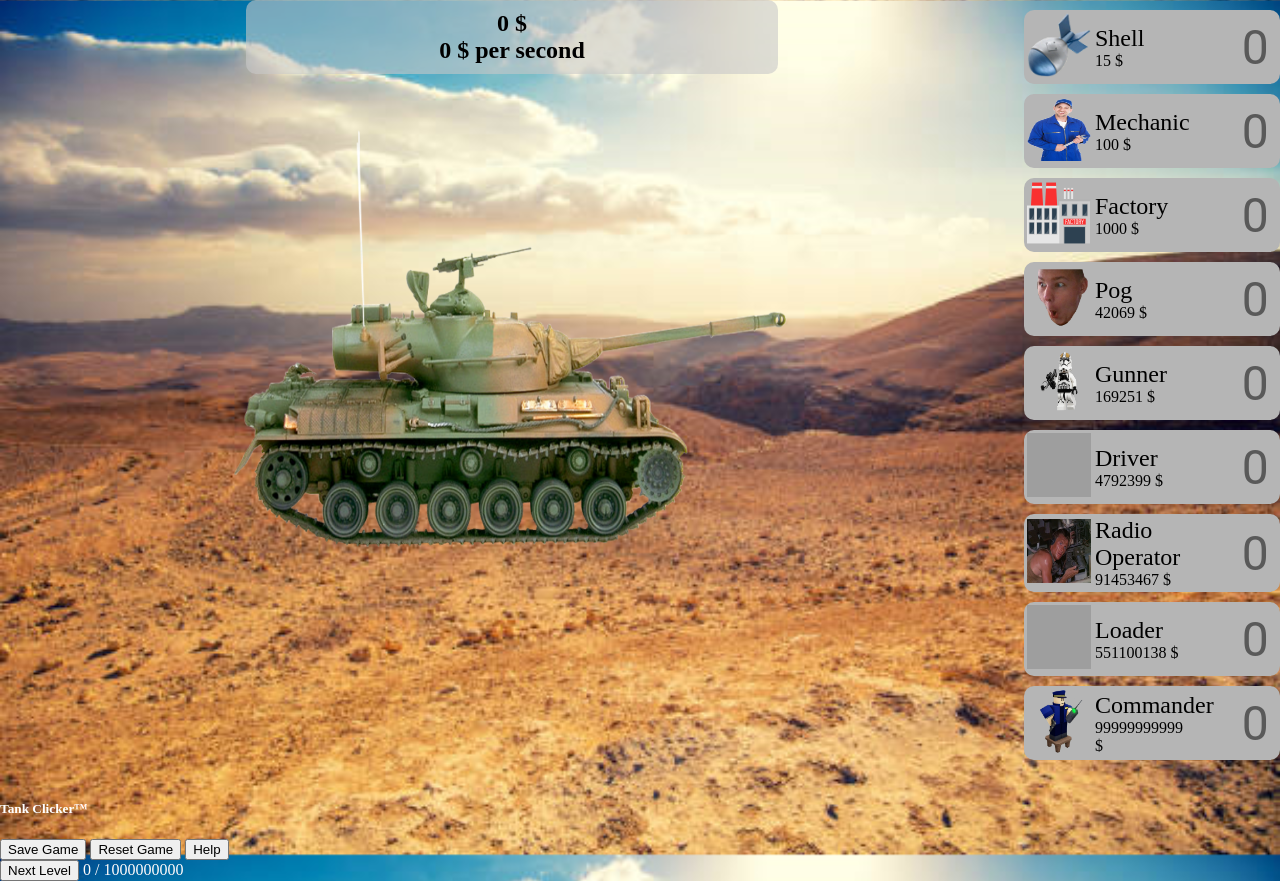
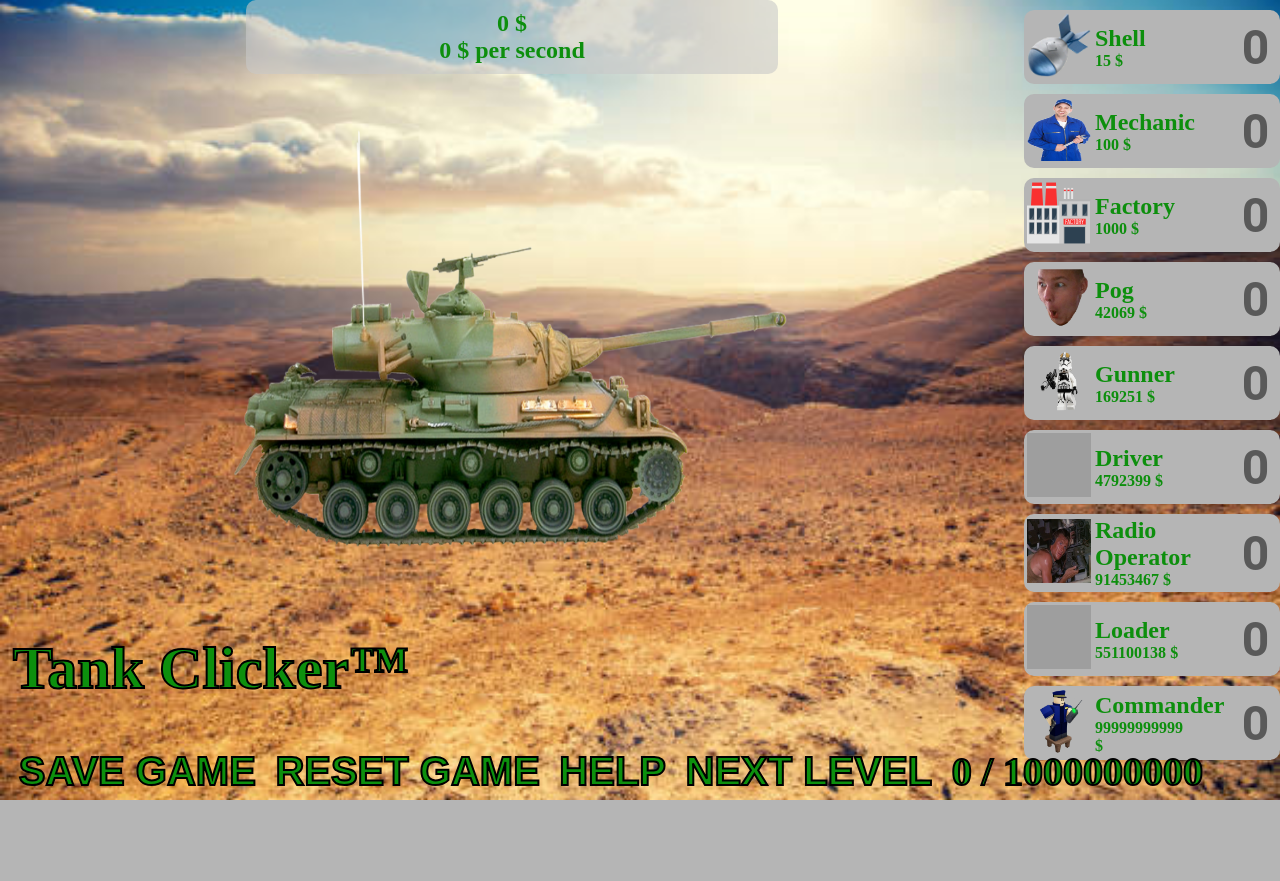
Before and after one commit to SegaManX/Tank-Clicker, a PHP site: page /game.php in a window 1280 px wide. After the commit the page ends 800 px from the top, so only its background shows below. Run offline with PHP 8.4, Linux system fonts and the light colour scheme; grey boxes are pictures that could not be loaded.

Commit message:
visual adjustments

```diff
--- a/game.php
+++ b/game.php
@@ -17,23 +17,25 @@
       <br>
       <div class="clickerContainer unselectable">
         <img src="images/tank.png" height="500px" width="600px" id="clicker" class="unselectable">
-				</div>
-			</center>
-			<div class=" sectionFooter">
-        <h5>Tank Clicker™</h5>
-        <button onclick=" saveGame()">Save Game</button>
-        <button onclick="resetGame()">Reset Game</button>
-        <button onclick="help()">Help</button>
-      </div>
-      <div class="NextLvl">
-        <button onclick="NextLevel()">Next Level</button> <span id="scoreBot">0</span> / <span id="nextSc">0</span>
-      </div>
+			</div>
+		</center>
   </div>
 
   <div class="sectionRight">
     <div id="upgradeContainer"></div>
     <div id="shopContainer"></div>
   </div>
+
+	<div class="sectionFooter">
+    <h1>Tank Clicker™</h1>
+    <button onclick=" saveGame()">Save Game</button>
+    <button onclick="resetGame()">Reset Game</button>
+    <button onclick="help()">Help</button>
+    <button onclick="NextLevel()">Next Level</button>
+    <span class="scoreKeeper">
+      <span id="scoreBot">0</span> <span>/</span> <span id="nextSc">0</span>
+    </span>
+  </div>
   <script src="main.js"></script>
 </body>
 
--- a/main.css
+++ b/main.css
@@ -58,6 +58,47 @@
 
 .sectionFooter{
 	margin-top: 20%;
+	position: fixed;
+  	left: 0;
+  	bottom: 0;
+  	width: 100%;
+	margin-left: 1%;
+	-webkit-text-stroke-width: 2px;
+	-webkit-text-stroke-color: black;
+	font-size: 30px;
+}
+
+.scoreKeeper{
+	font-size: 40px;
+  	font-weight: bold;
+  	padding: 6px;
+}
+
+.sectionFooter button,
+.sectionFooter button::after {
+  -webkit-transition: all 0.3s;
+  -moz-transition: all 0.3s;
+  -o-transition: all 0.3s;
+  transition: all 0.3s;
+}
+.sectionFooter button {
+  background: none;
+  border: 0px;
+  color: #0d8f0d;
+  display: inline;
+  font-size: 40px;
+  font-weight: bold;
+  padding: 6px;
+  text-transform: uppercase;
+}
+.sectionFooter button::before,
+.sectionFooter button::after {
+  background: #fff;
+  content: "";
+  z-index: -1;
+}
+.sectionFooter button:hover {
+	color:#ffffff;
 }
 
 .unselectable{
@@ -85,12 +126,6 @@ body {
     -o-background-size: cover;
     background-size: cover;
     margin: 0;
+	color:#0d8f0d;
+	font-weight: bold;
 }
-
-.NextLvl{
-  color: #fffafa;
-}
-
-h5  {
-  color: white;
-}
--- a/main.js
+++ b/main.js
@@ -161,13 +161,17 @@ function resetGame() {
 };
 
 function help() {
-  confirm("To gain $ click the tank, but to gain passive income you have to buy the buildings on the right side, which can then be improved upon with upgrades that become availabe above the building section after reaching certain milestones.")
+  alert("To gain $ click the tank, but to gain passive income you have to buy the buildings on the right side, which can then be improved upon with upgrades that become availabe above the building section after reaching certain milestones.")
 }
 
 function NextLevel() {
   if (game.score >= game.nextSc && game.lvl <5) {
     game.lvl +=1;
     LoadLvl();
+  }
+  else
+  {
+    alert("Insufficient $ for Level up!")
   }
 };
 
```
